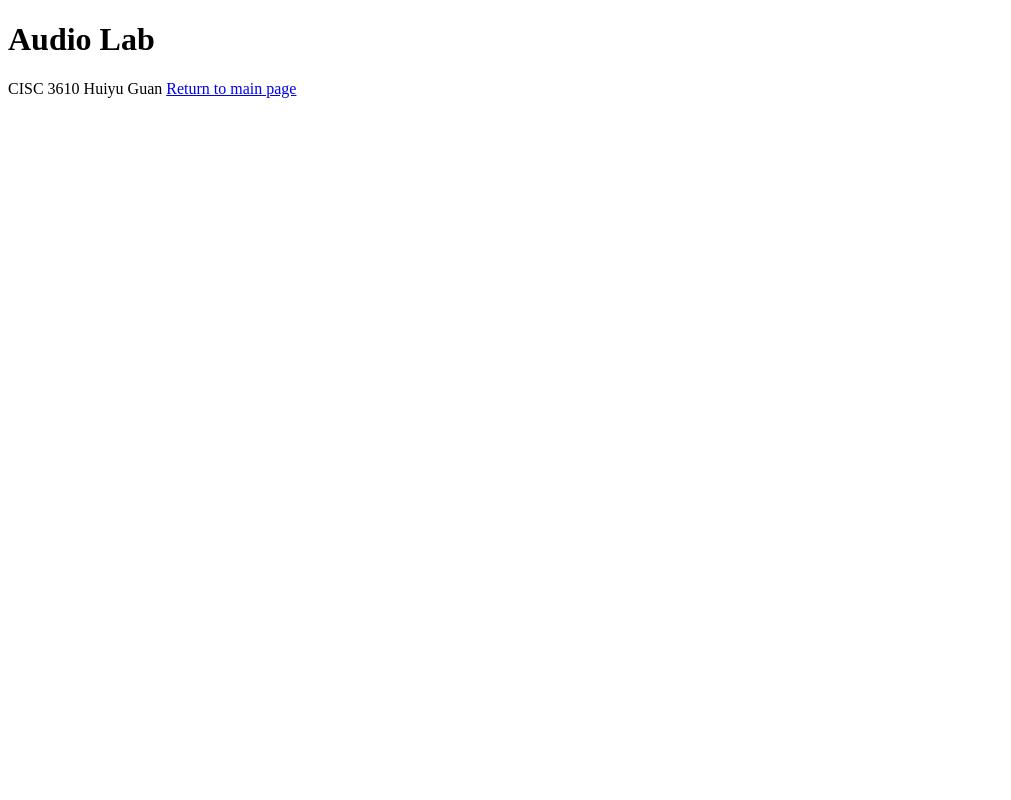
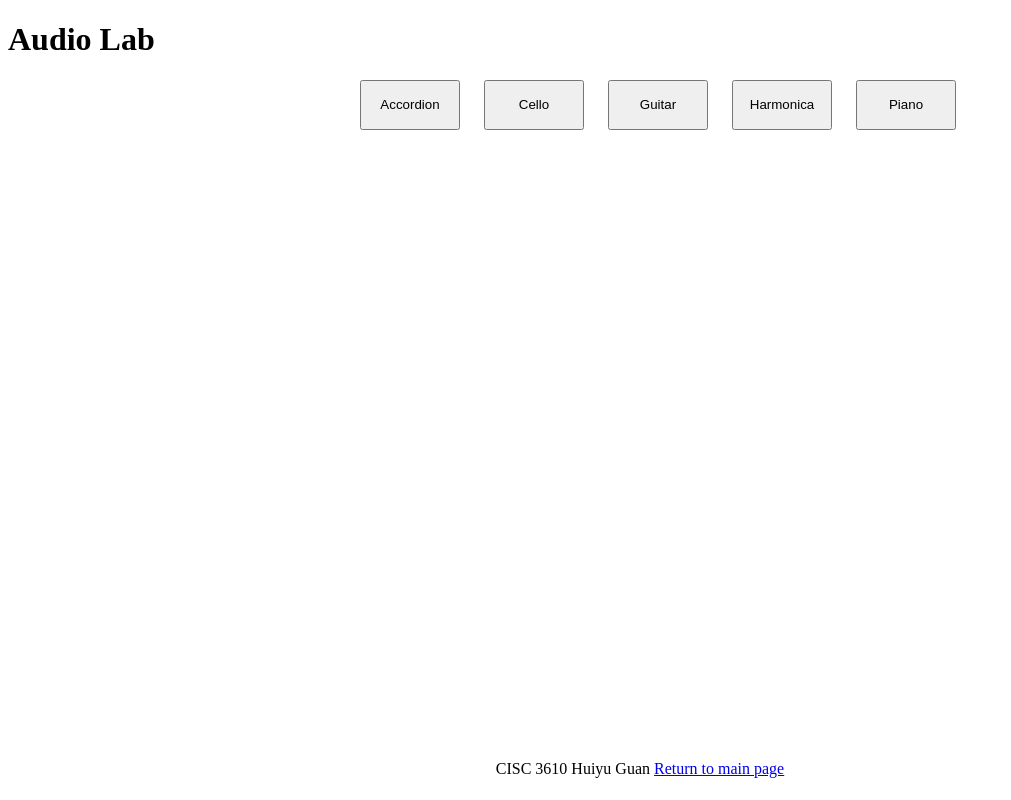
Before and after one commit to HuiyuGuan/CISC3610-HuiyuGuan, a plain HTML site: page Audio Lab/index.html in a window 1280 px wide. Shown: the whole page, without its empty margins (0-1011 px from the left). Drawn offline with Linux system fonts and the light colour scheme.

Commit message:
finish audio lab

```diff
--- a/Audio Lab/index.html
+++ b/Audio Lab/index.html
@@ -4,13 +4,34 @@
 <head>
     <title>Audio Lab</title>
     <link rel="stylesheet" href="../stylesheet.css">
-
+    <script src="script.js"></script>
 </head>
 
 <body>
     <h1>Audio Lab</h1>
-
+    <audio id="accordion">
+        <source src="audio/accordion.mp3" type="audio/mp3">
+    </audio>
+    <audio id="cello">
+        <source src="audio/cello.mp3" type="audio/mp3">
+    </audio>
+    <audio id="guitar">
+        <source src="audio/guitar.mp3" type="audio/mp3">
+    </audio>
+    <audio id="harmonica">
+        <source src="audio/harmonica.mp3" type="audio/mp3">
+    </audio>
+    <audio id="piano">
+        <source src="audio/piano.mp3" type="audio/mp3">
+    </audio>
+    <div id="aduioBox">
+        <button class="audioButton" type="button" onclick="playAudio('accordion')" >Accordion</button>
+        <button class="audioButton" type="button" onclick="playAudio('cello')">Cello</button>
+        <button class="audioButton" type="button" onclick="playAudio('guitar')">Guitar</button>
+        <button class="audioButton" type="button" onclick="playAudio('harmonica')">Harmonica</button>
+        <button class="audioButton" type="button" onclick="playAudio('piano')">Piano</button>
+    </div>
 </body>
-<footer class="footer">CISC 3610 Huiyu Guan <a href="../index.html">Return to main page</a></footer>
+<footer id="footer">CISC 3610 Huiyu Guan <a href="../index.html">Return to main page</a></footer>
 
 </html>
--- /dev/null
+++ b/Audio Lab/script.js
@@ -0,0 +1,4 @@
+function playAudio(sound) {
+    let audio = document.getElementById(sound);
+    audio.play();
+}
--- a/stylesheet.css
+++ b/stylesheet.css
@@ -1,12 +1,11 @@
 
 #footer {
-    position: fixed;
+    position: absolute;
     left: 0;
     bottom: 0;
     width: 100%;
     height: 2.5rem;
     text-align: center;
-
 }
 
 /* #textbox{
@@ -36,3 +35,16 @@
     text-align: center;
     position: absolute;
 } */
+.audioButton{
+    width: 100px;
+    height: 50px;
+    margin-bottom: 10px;
+    margin-left: 20px;
+}
+#aduioBox{
+    height: 200px;
+    width: 400px;
+    width: 100%;
+    text-align: center;
+    position: fixed;
+}
```
Also changed, not shown: 5 other files.
